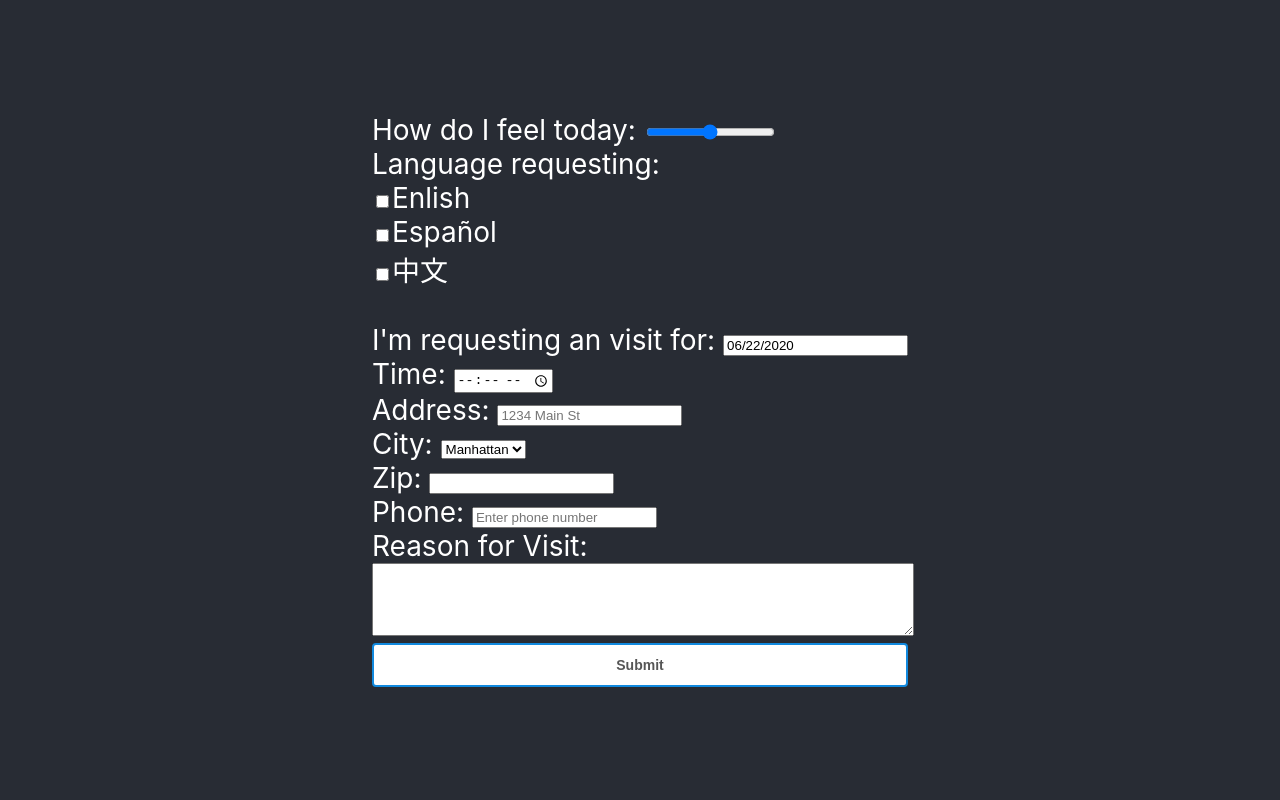
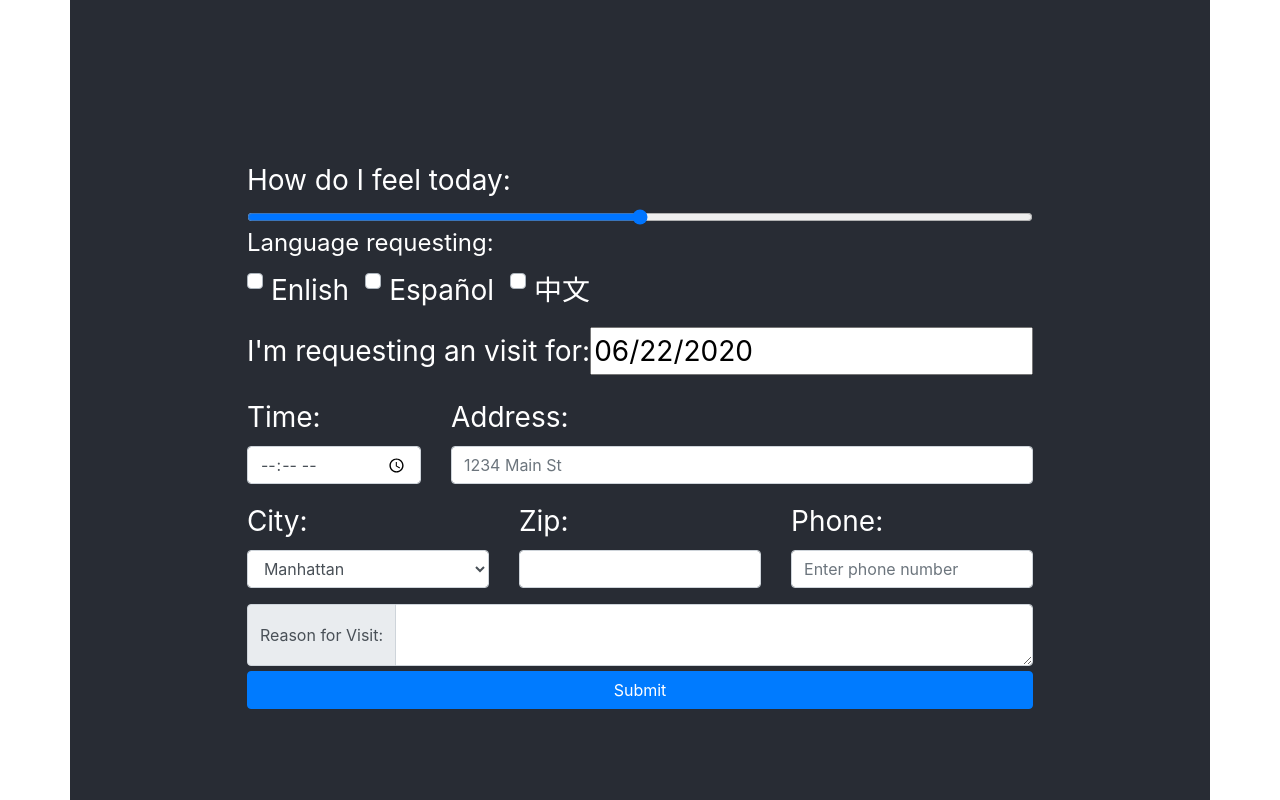
Before and after one commit to ruyaflute/visit-connect, a React (Create React App) app: page / in a window 1280 px wide. Built offline with nearby package versions, Linux system fonts and the light colour scheme; no server answers.

Commit message:
styyyyyyyllllleeee

```diff
--- a/src/App.js
+++ b/src/App.js
@@ -82,7 +82,7 @@ class App extends React.Component {
           <div className="app">
             <div className='container'>
               Welcome {UserStore.username}
-
+              <Patient />
               <SubmitButton
                 text={'log out'}
                 disable={false}
@@ -97,7 +97,7 @@ class App extends React.Component {
       return (
         <div className="app">
              <div className='container'>
-               <Patient />
+             <Patient />
               </div>
         </div>
       );
--- a/src/Patient.js
+++ b/src/Patient.js
@@ -1,5 +1,5 @@
 import React from 'react';
-import { Col, Row, Form, InputGroup } from "react-bootstrap";
+import { Col, Row, Form, InputGroup, FormGroup } from "react-bootstrap";
 import DatePicker from "react-datepicker";
 import { Button, FormControl, Container } from 'react-bootstrap';
 import './App.css';
@@ -20,15 +20,13 @@ class Patient extends React.Component {
   render() {
   return (
     <div className="patient">
-
-
+<br/><br/>
 <Form>
-    <Form.Group controlId="formBasicEmail">
+    <Form.Group as={Col} controlId="formBasicEmail">
       <Form.Label>How do I feel today: </Form.Label>
         <Form.Control type="range" />
-        </Form.Group>
 
-        <Form.Label as="legend" column sm={2}>
+        <Form.Label as="legend">
         Language requesting:
       </Form.Label>
       {['checkbox'].map((type) => (
@@ -56,47 +54,55 @@ class Patient extends React.Component {
       />
     </div>
   ))}
-       <br/>
-        <Form.Label>I'm requesting an visit for: </Form.Label>
+    </Form.Group>
+    </Form>
+
+    <Form>
+
+    <Form.Group as={Col}>
+        <Form.Label>I'm requesting an visit for:</Form.Label>
         <DatePicker
         selected={this.state.startDate}
         onChange={this.handleChange}
       />
-  <Row>
+    </Form.Group>
 
     <Form.Group as={Col} controlId="formGridTime">
+      <Row>
+      <Col xs={3}>
       <Form.Label>Time: </Form.Label>
       <Form.Control type="time" placeholder="Time" className="align-right" />
-    </Form.Group>
-  </Row>
-
-  <Form.Group controlId="formGridAddress1">
+      </Col>
+      <Col>
       <Form.Label>Address: </Form.Label>
       <Form.Control placeholder="1234 Main St" />
+      </Col>
+      </Row>
     </Form.Group>
 
+    <Form.Group as={Col}>
 <Row>
-  <Form.Group controlId="exampleForm.SelectCustom">
+  <Col>
       <Form.Label>City: </Form.Label>
-    <Form.Control as="select" custom>
+      <Form.Control as="select">
       <option>Manhattan</option>
       <option>Brooklyn</option>
       <option>Queens</option>
       <option>Bronx</option>
       </Form.Control>
+  </Col>
+  <Col>
+      <Form.Label>Zip: </Form.Label>
+      <Form.Control type="number"/>
+  </Col>
+    <Col>
+      <Form.Label>Phone: </Form.Label>
+      <Form.Control type="number" placeholder="Enter phone number" />
+      </Col>
+  </Row>
   </Form.Group>
 
-    <Form.Group as={Col} controlId="formGridZip">
-      <Form.Label>Zip: </Form.Label>
-      <Form.Control type="number"/>
-    </Form.Group>
-  </Row>
-
-  <Form.Group as={Col} controlId="formGridPhone">
-      <Form.Label>Phone: </Form.Label>
-      <Form.Control type="number" placeholder="Enter phone number" />
-    </Form.Group>
-
+  <Form.Group as={Col}>
   <InputGroup>
     <InputGroup.Prepend>
       <InputGroup.Text>Reason for Visit:</InputGroup.Text>
@@ -104,11 +110,12 @@ class Patient extends React.Component {
     <FormControl className="textarea" as="textarea"/>
   </InputGroup>
 
+
   <Button variant="primary" type="submit">
     Submit
   </Button>
+  </Form.Group>
   </Form>
-
 
     </div>
   );
--- a/src/index.js
+++ b/src/index.js
@@ -3,6 +3,7 @@ import ReactDOM from 'react-dom';
 import './index.css';
 import App from './App';
 import * as serviceWorker from './serviceWorker';
+import '../node_modules/bootstrap/dist/css/bootstrap.min.css'
 
 ReactDOM.render(
   <React.StrictMode>
--- a/src/volunteer.js
+++ b/src/volunteer.js
@@ -1,10 +1,47 @@
 import React from 'react';
-
+import { Button, FormControl, Container } from 'react-bootstrap';
+import { Col, Row, Form, InputGroup } from "react-bootstrap";
+import Card from 'react-bootstrap/Card';
 
 class Volunteer extends React.Component {
   render() {
   return (
+
+
     <div className="volunteer">
+            <h3 className="header">
+                Patient List
+            </h3>
+            <Container>
+                <Row xs="2">
+                        {}
+                </Row>
+            </Container>
+
+
+            <Card style={{ width: '18rem' }}>
+  <Card.Img variant="top" src="holder.js/100px180" />
+  <Card.Body>
+    <Card.Title>Card Title</Card.Title>
+    <Card.Text>
+      Some quick example text to build on the card title and make up the bulk of
+      the card's content.
+    </Card.Text>
+    <Button variant="primary">Go somewhere</Button>
+  </Card.Body>
+</Card>
+
+<Card border="light" style={{ width: '18rem' }}>
+    <Card.Header>Header</Card.Header>
+    <Card.Body>
+      <Card.Title>Light Card Title</Card.Title>
+      <Card.Text>
+        Some quick example text to build on the card title and make up the bulk
+        of the card's content.
+      </Card.Text>
+    </Card.Body>
+  </Card>
+  <br />
 
     </div>
   );
```
Also changed, not shown: 1 other file (tests, documents, lock files or other folders). Lines whose indentation alone changed are shown as unchanged.
